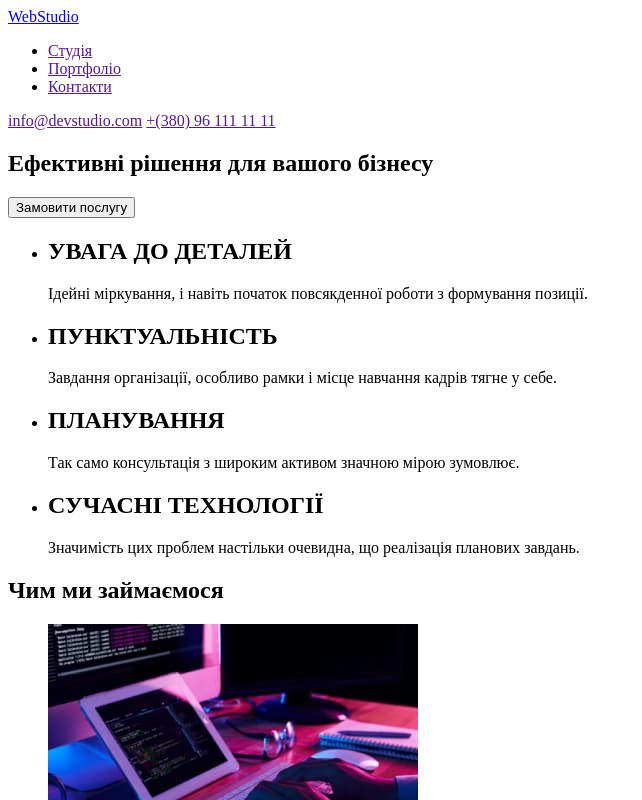
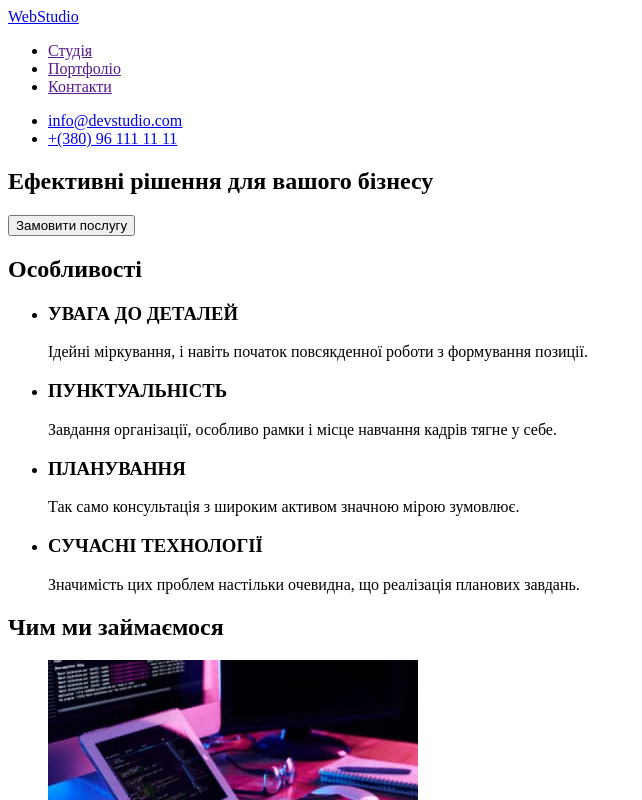
Before and after one commit to anastasia7makar/goit-markup-hw-01, a plain HTML site: page index.html in a window 1280 px wide. Shown: the top 800 px of the page, without its empty margins (0-642 px from the left). Drawn offline with Linux system fonts and the light colour scheme.

Commit message:
Виправила помилки, вияввлені ментором

```diff
--- a/index.html
+++ b/index.html
@@ -19,9 +19,10 @@
                 <li><a href="">Контакти</a></li>
             </ul>
         </nav>
-        <a href="">info@devstudio.com</a>
-        <a href="">+(380) 96 111 11 11</a>
-
+        <ul>
+            <li><a href="mailto:info@devstudio.com">info@devstudio.com</a></li>
+            <li><a href="tel:+380961111111">+(380) 96 111 11 11</a></li>
+        </ul>
     </header>
     <main>
         <section>
@@ -31,21 +32,22 @@
         </section>
 
         <section>
+            <h2>Особливості</h2>
             <ul>
                 <li>
-                    <h2>УВАГА ДО ДЕТАЛЕЙ</h2>
+                    <h3>УВАГА ДО ДЕТАЛЕЙ</h3>
                     <p>Ідейні міркування, і навіть початок повсякденної роботи з формування позиції.</p>
                 </li>
                 <li>
-                    <h2>ПУНКТУАЛЬНІСТЬ</h2>
+                    <h3>ПУНКТУАЛЬНІСТЬ</h3>
                     <p>Завдання організації, особливо рамки і місце навчання кадрів тягне у себе.</p>
                 </li>
                 <li>
-                    <h2>ПЛАНУВАННЯ</h2>
+                    <h3>ПЛАНУВАННЯ</h3>
                     <p>Так само консультація з широким активом значною мірою зумовлює.</p>
                 </li>
                 <li>
-                    <h2>СУЧАСНІ ТЕХНОЛОГІЇ</h2>
+                    <h3>СУЧАСНІ ТЕХНОЛОГІЇ</h3>
                     <p>Значимість цих проблем настільки очевидна, що реалізація планових завдань.</p>
                 </li>
             </ul>
@@ -84,9 +86,12 @@
 
     <footer>
         <a href="/">WebStudio</a>
-        <address>м. Київ, пр-т Лесі Українки, 26</address>
-        <a href="">info@devstudio.com</a>
-        <a href="">+(380) 96 111 11 11</a>
+        <address>м. Київ, пр-т Лесі Українки, 26
+        <ul>
+            <li><a href="mailto:info@devstudio.com">info@devstudio.com</a></li>
+            <li><a href="tel:+380961111111">+(380) 96 111 11 11</a></li>
+        </ul>
+    </address>
     </footer>
 </body>
 
```
